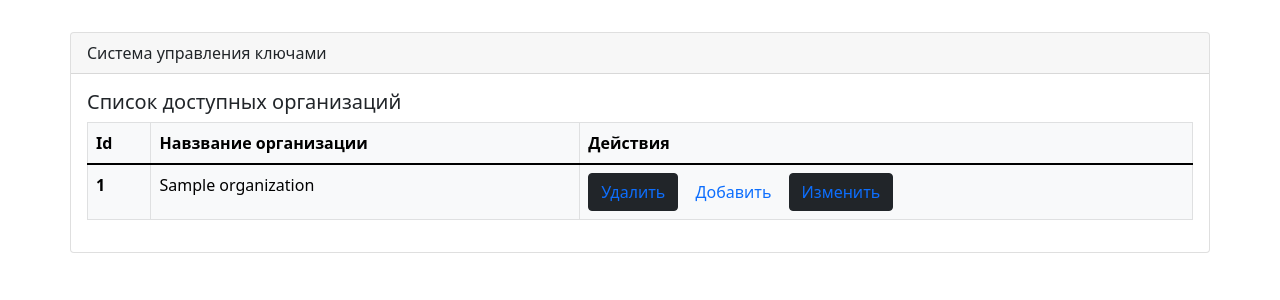
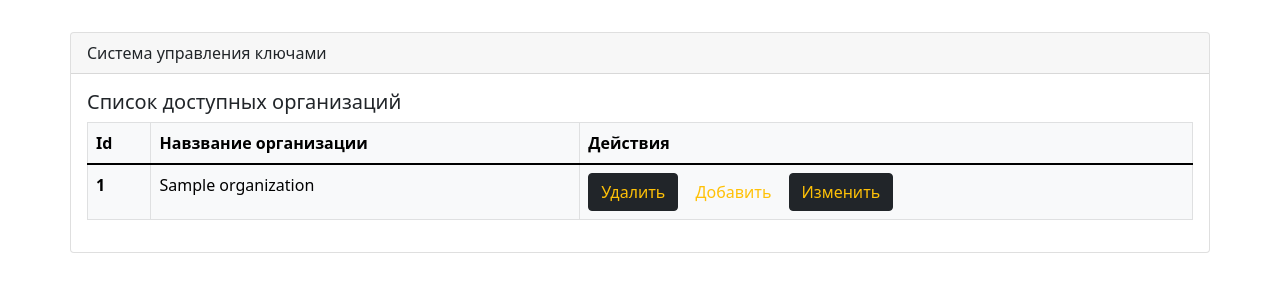
Before and after one commit to daniluuuuuuuk/belgosles_test_task, a Django app: page / in a window 1280 px wide. Shown: the part 56-356 px from the top of the page. Run offline with Django 4.2, Linux system fonts and the light colour scheme; tables that the repository leaves empty hold one stand-in row (values such as "Sample post"); parts of the project's set-up code (start-up, migrations or seed data) failed here and were passed over; some libraries are stand-ins or nearby versions.

Commit message:
Updating buttons' styles

```diff
--- a/src/organization/templates/organization/organization.html
+++ b/src/organization/templates/organization/organization.html
@@ -29,9 +29,9 @@
               <th class="center" scope="row">{{org.id}}</th>
               <td>{{org.name}}</td>
               <td>
-                <button class="btn btn-dark"><a style="text-decoration: none" href="{% url 'del_org' org.id %}">Удалить</a></button>
-                <button class="btn btn-light"><a style="text-decoration: none" href="{% url 'create_org' %}"> Добавить</a></button>
-                <button class="btn btn-dark"><a style="text-decoration: none" href="{% url 'update_org' org.id %}">Изменить</a></button>
+                <button class="btn btn-dark"><a style="text-decoration: none; color: #ffc107" href="{% url 'del_org' org.id %}">Удалить</a></button>
+                <button class="btn btn-light"><a style="text-decoration: none; color: #ffc107" href="{% url 'create_org' %}"> Добавить</a></button>
+                <button class="btn btn-dark"><a style="text-decoration: none; color: #ffc107" href="{% url 'update_org' org.id %}">Изменить</a></button>
               </td>
             </tr>
           {% endfor %}
```
